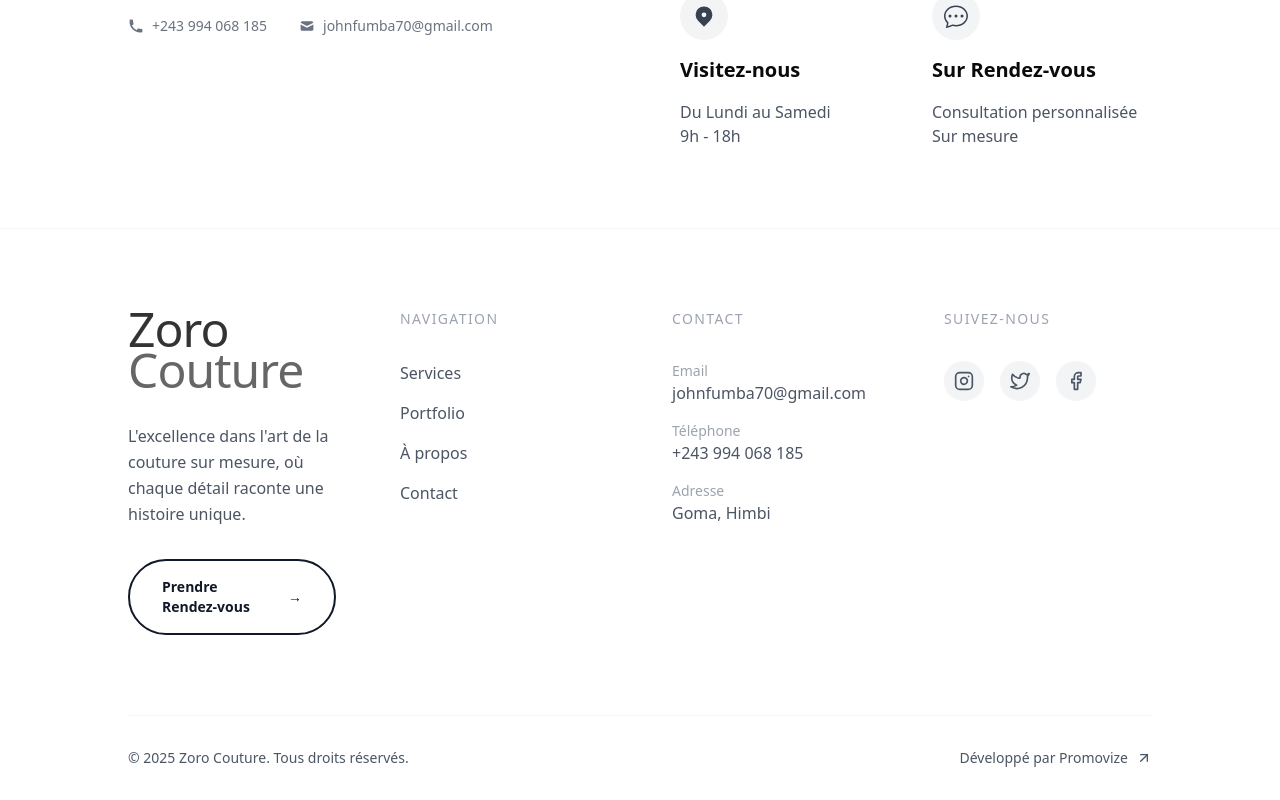
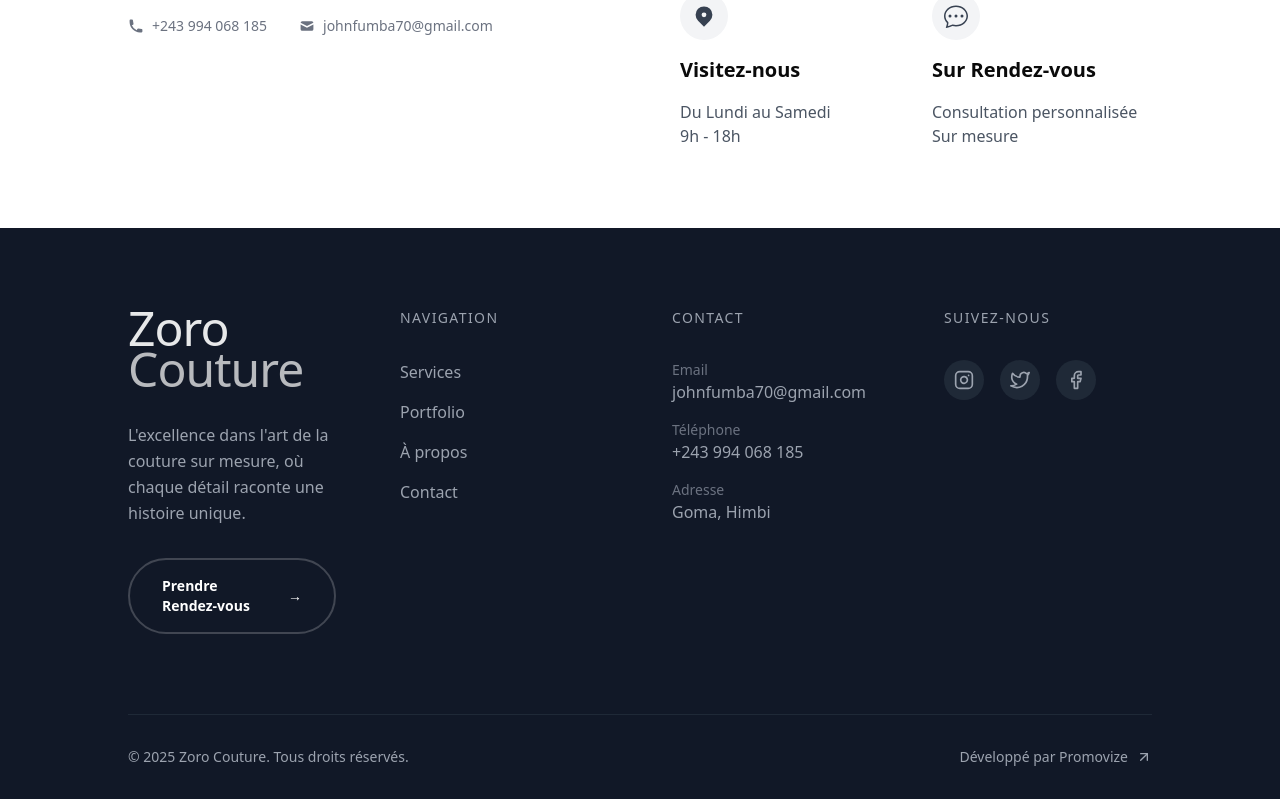
Before and after one commit to barackm/zorocouture, a Next.js app: page / in a window 1280 px wide. Shown: the part 5718-6518 px from the top of the page. Built offline with nearby package versions, Linux system fonts and the light colour scheme; no server answers.

Commit message:
fix: update Footer component styles for improved contrast and readability; adjust text colors and background

```diff
--- a/src/components/Footer.tsx
+++ b/src/components/Footer.tsx
@@ -42,20 +42,24 @@ const Footer = () => {
   ];
 
   return (
-    <footer className="bg-white border-t border-gray-100">
+    <footer className="bg-gray-900 text-white">
       <div className="mx-auto px-8 md:px-16 lg:px-32">
         <div className="py-20">
           <div className="grid grid-cols-1 md:grid-cols-2 lg:grid-cols-4 gap-16">
             <div className="space-y-8">
-              <h2 className="text-[clamp(2.5rem,8vw,3rem)] font-extralight leading-[0.85] tracking-[-0.02em] text-black/80">
+              <h2 className="text-[clamp(2.5rem,8vw,3rem)] font-extralight leading-[0.85] tracking-[-0.02em] text-white/90">
                 Zoro
-                <span className="block font-thin text-black/60">Couture</span>
+                <span className="block font-thin text-white/70">Couture</span>
               </h2>
-              <p className="text-gray-600 leading-relaxed">
+              <p className="text-gray-400 leading-relaxed">
                 L&apos;excellence dans l&apos;art de la couture sur mesure, où
                 chaque détail raconte une histoire unique.
               </p>
-              <Button variant="outline" href="/contact">
+              <Button
+                variant="outline"
+                href="/contact"
+                className="border-white/20 text-white hover:bg-white/10"
+              >
                 Prendre Rendez-vous
               </Button>
             </div>
@@ -69,7 +73,7 @@ const Footer = () => {
                   <a
                     key={link.name}
                     href={link.url}
-                    className="block text-gray-600 hover:text-black transition-colors"
+                    className="block text-gray-400 hover:text-white transition-colors"
                   >
                     {link.name}
                   </a>
@@ -81,8 +85,8 @@ const Footer = () => {
               <h3 className="text-gray-400 text-sm tracking-widest">CONTACT</h3>
               <div className="space-y-4">
                 {contactInfo.map((item) => (
-                  <p key={item.label} className="text-gray-600">
-                    <span className="block text-sm text-gray-400">
+                  <p key={item.label} className="text-gray-400">
+                    <span className="block text-sm text-gray-500">
                       {item.label}
                     </span>
                     {item.value}
@@ -100,7 +104,7 @@ const Footer = () => {
                   <a
                     key={social.name}
                     href={social.url}
-                    className="w-10 h-10 rounded-full bg-gray-100 flex items-center justify-center text-gray-600 hover:bg-black hover:text-white transition-all"
+                    className="w-10 h-10 rounded-full bg-gray-800 flex items-center justify-center text-gray-400 hover:bg-white hover:text-gray-900 transition-all"
                     aria-label={social.name}
                   >
                     {social.icon}
@@ -111,15 +115,15 @@ const Footer = () => {
           </div>
         </div>
 
-        <div className="py-8 border-t border-gray-100 flex flex-col md:flex-row justify-between items-center gap-4">
-          <p className="text-gray-600 text-sm">
+        <div className="py-8 border-t border-gray-800 flex flex-col md:flex-row justify-between items-center gap-4">
+          <p className="text-gray-400 text-sm">
             © {year} Zoro Couture. Tous droits réservés.
           </p>
           <a
             href="https://barackm.me"
             target="_blank"
             rel="noopener noreferrer"
-            className="flex items-center gap-2 text-sm text-gray-600 hover:text-black transition-colors"
+            className="flex items-center gap-2 text-sm text-gray-400 hover:text-white transition-colors"
           >
             Développé par Promovize
             <FiArrowUpRight size={16} />
```
